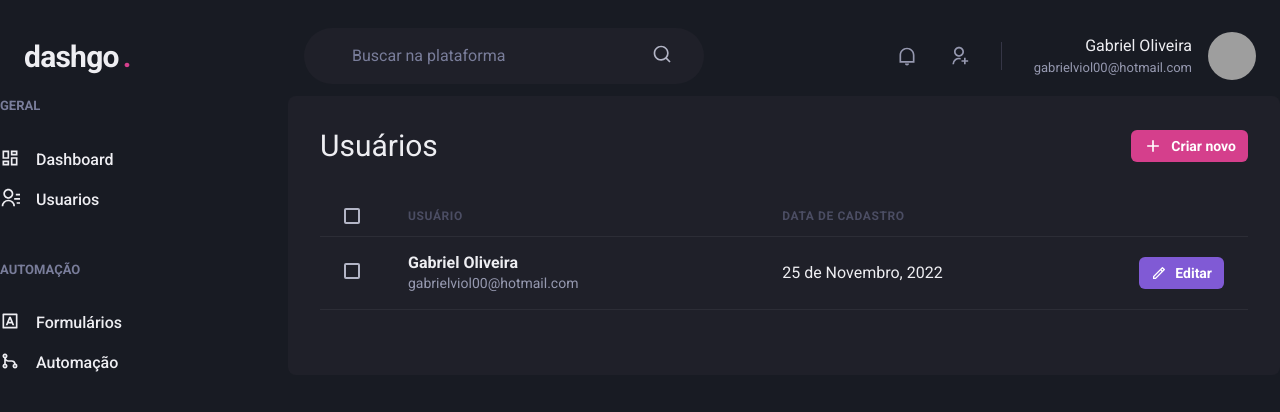
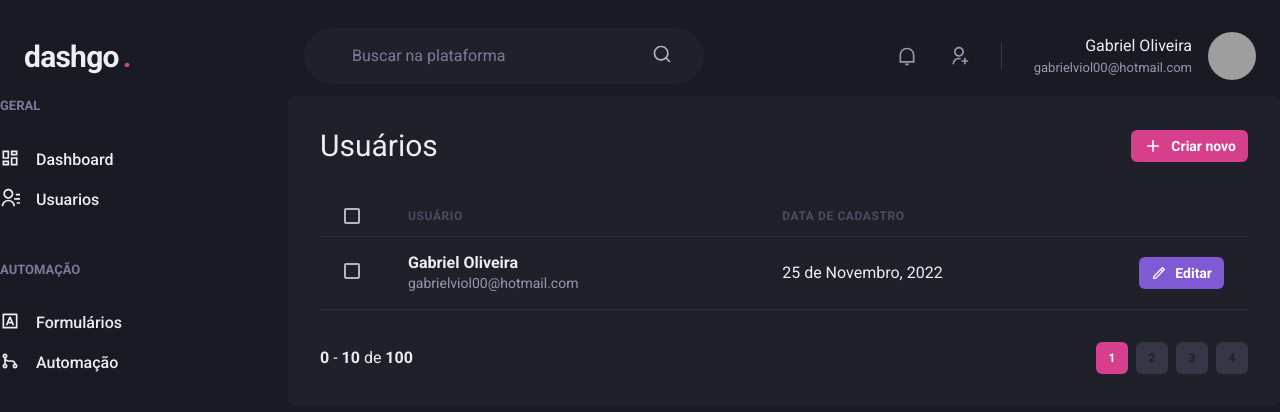
Before and after one commit to gabrielviol/Dashgo, a Next.js app: page /users in a window 1280 px wide. Shown: the top 412 px of the page. Built offline with nearby package versions, Linux system fonts and the light colour scheme; grey boxes are pictures that could not be loaded.

Commit message:
create component: pagination

```diff
--- /dev/null
+++ b/src/components/Form/Pagination.tsx
@@ -0,0 +1,62 @@
+import { Box, Button, Stack } from '@chakra-ui/react'
+
+export function Pagination() {
+  return (
+    <Stack
+      direction="row"
+      mt="8"
+      justify="space-between"
+      align="center"
+      spacing="6"
+    >
+      <Box>
+        <strong>0</strong> - <strong>10</strong> de <strong>100</strong>
+      </Box>
+      <Stack direction="row" spacing="2">
+        <Button
+          size="sm"
+          fontSize="xs"
+          width="4"
+          colorScheme="pink"
+          disabled
+          _disabled={{ bgColor: 'pink.500', cursor: 'default' }}
+        >
+          1
+        </Button>
+        <Button
+          size="sm"
+          fontSize="xs"
+          width="4"
+          bg="gray.700"
+          _hover={{
+            bg: 'gray.500',
+          }}
+        >
+          2
+        </Button>
+        <Button
+          size="sm"
+          fontSize="xs"
+          width="4"
+          bg="gray.700"
+          _hover={{
+            bg: 'gray.500',
+          }}
+        >
+          3
+        </Button>
+        <Button
+          size="sm"
+          fontSize="xs"
+          width="4"
+          bg="gray.700"
+          _hover={{
+            bg: 'gray.500',
+          }}
+        >
+          4
+        </Button>
+      </Stack>
+    </Stack>
+  )
+}
--- a/src/pages/users/index.tsx
+++ b/src/pages/users/index.tsx
@@ -14,6 +14,7 @@
   Tr,
 } from '@chakra-ui/react'
 import { RiAddLine, RiPencilLine } from 'react-icons/ri'
+import { Pagination } from '../../components/Form/Pagination'
 import { Sidebar } from '../../components/Form/Sidebar'
 import { Header } from '../../components/Header'
 
@@ -81,6 +82,8 @@
               </Tr>
             </Tbody>
           </Table>
+
+          <Pagination />
         </Box>
       </Flex>
     </Box>
```
